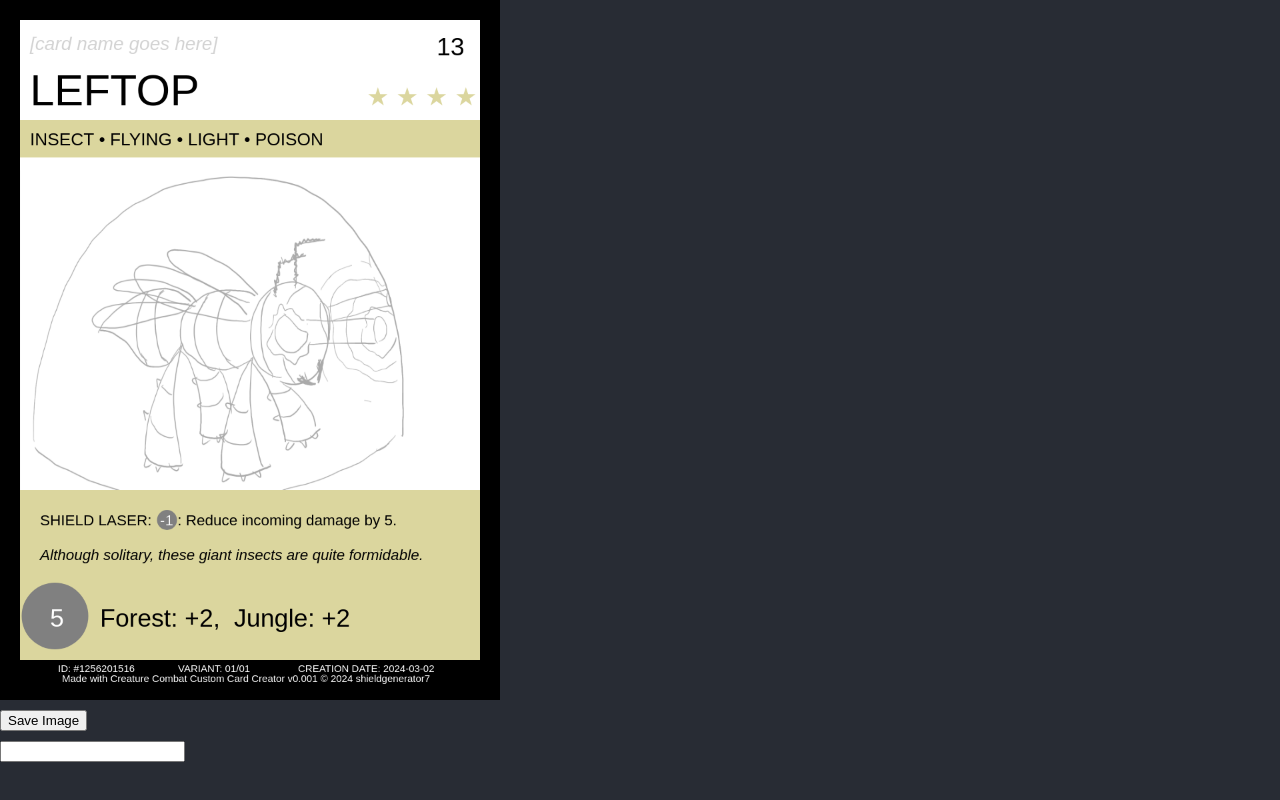
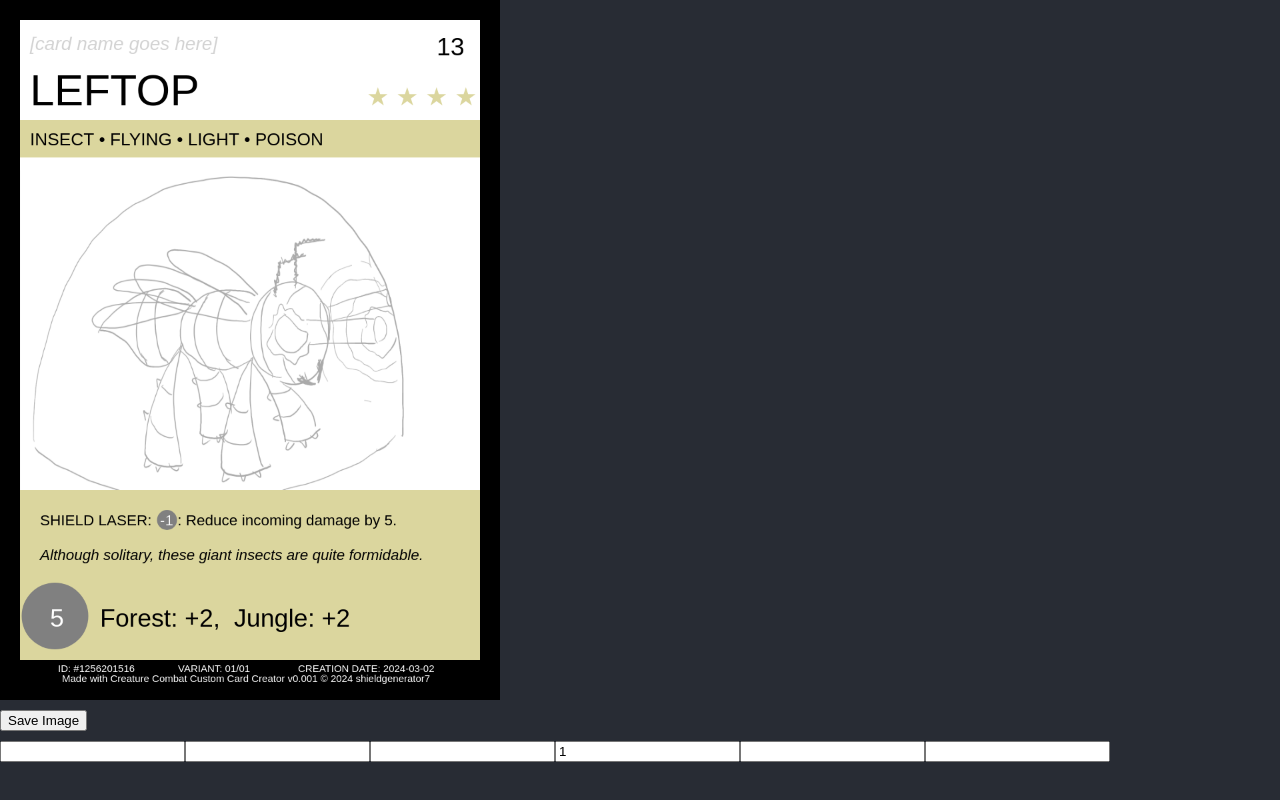
Before and after one commit to shieldgenerator7/CreatureCombat, a React (Create React App) app in the folder CardGenerator/react-canvas-draw/: page / in a window 1280 px wide. Built offline with nearby package versions, Linux system fonts and the light colour scheme.

Commit message:
Add more input fields

```diff
--- a/CardGenerator/react-canvas-draw/src/Components/EditPanel.js
+++ b/CardGenerator/react-canvas-draw/src/Components/EditPanel.js
@@ -10,7 +10,43 @@ function EditPanel({ card , setCard, updateCard}) {//
                 card.name = e.target.value;
                 updateCard(card);
             }}
-            value={card.name}></input>
+                value={card.name}></input>
+
+            {/* Species */}
+            <input type="text" onChange={(e) => {
+                card.species = e.target.value;
+                updateCard(card);
+            }}
+                value={card.species}></input>
+
+            {/* Species */}
+            <input type="text" onChange={(e) => {
+                let tags = "" + e.target.value;
+                card.tags = tags.split(", ");
+                updateCard(card);
+            }}
+                value={card.tags.join(", ")}></input>
+
+            {/* Base Power */}
+            <input type="text" onChange={(e) => {
+                card.basePower = e.target.value*1;
+                updateCard(card);
+            }}
+                value={card.basePower}></input>
+
+            {/* Ability TEST */}
+            <input type="text" onChange={(e) => {
+                card.ability = e.target.value;
+                updateCard(card);
+            }}
+                value={card.ability}></input>
+
+            {/* Flavor Text */}
+            <input type="text" onChange={(e) => {
+                card.flavorText = e.target.value;
+                updateCard(card);
+            }}
+            value={card.flavorText}></input>
         </div>
     );
 }
```
